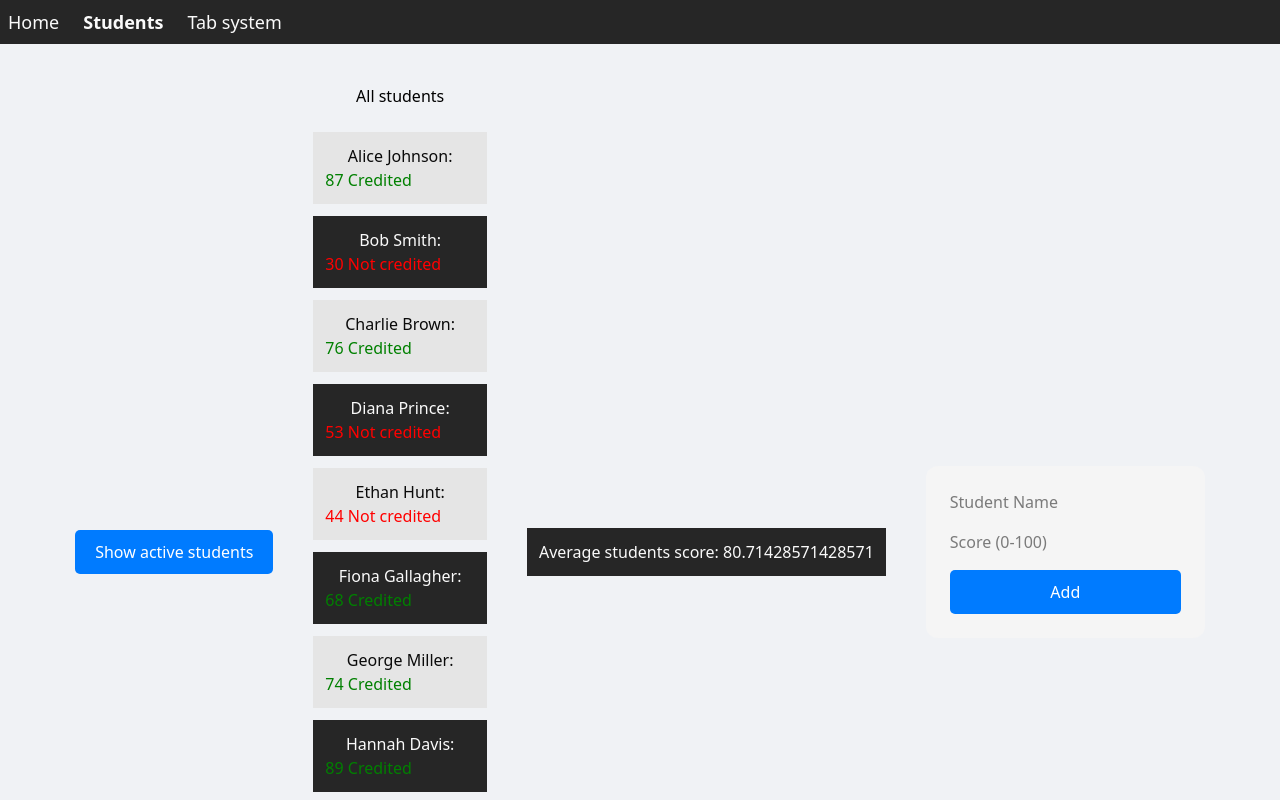
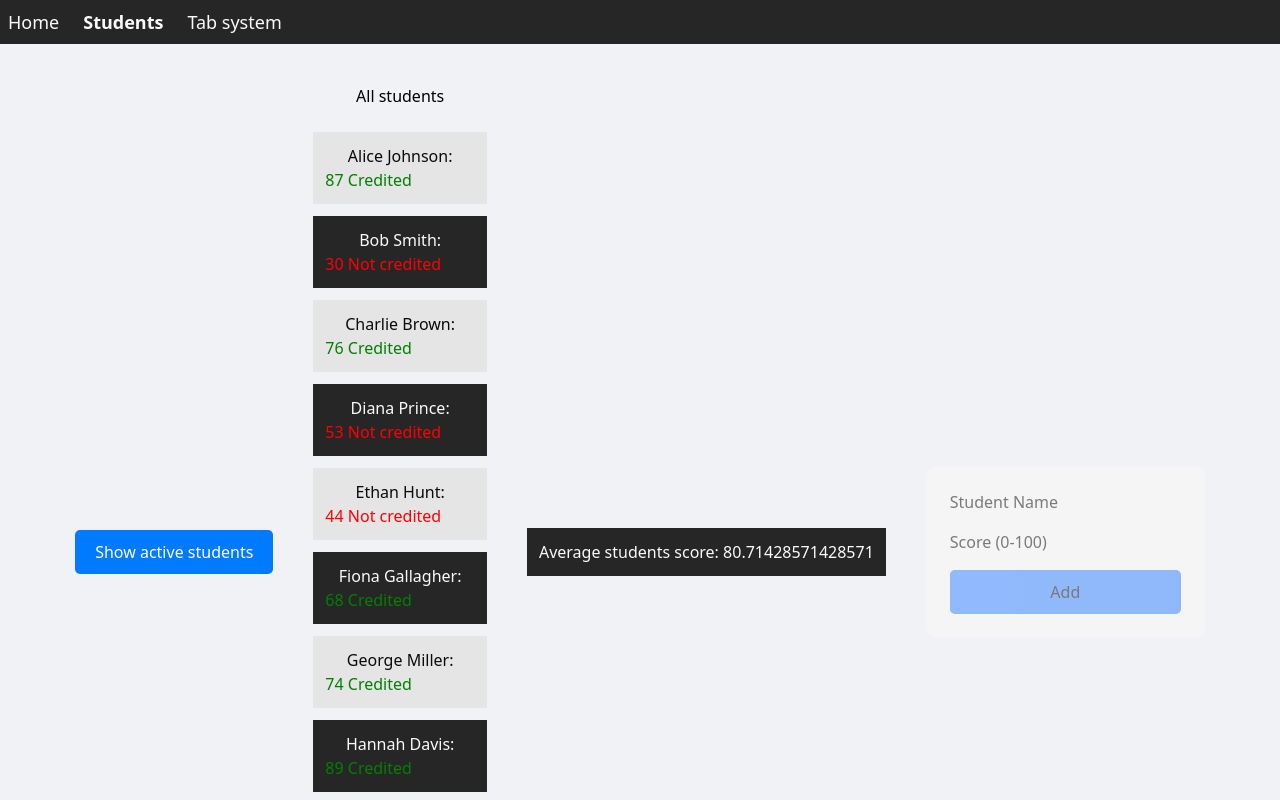
Before and after one commit to Kentypa/ETI-React-Learing-Again, a React (Vite) app in the folder apps/frontend/: page /ETI-React-Learing-Again/students in a window 1280 px wide. Shown: the top 800 px of the page. Built offline with nearby package versions, Linux system fonts and the light colour scheme.

Commit message:
small fix

```diff
--- a/apps/frontend/src/shared/components/molecules/AddStudentForm/AddStudentForm.tsx
+++ b/apps/frontend/src/shared/components/molecules/AddStudentForm/AddStudentForm.tsx
@@ -78,7 +78,12 @@ export const AddStudentForm: FC<Props> = ({ onAdd }) => {
         )}
       </div>
 
-      <Button type="submit" disabled={touched && !isValid} variant="primary">
+      <Button
+        type="submit"
+        disabled={!isValid}
+        className="hover:cursor-not-allowed bg-blue-500 disabled:opacity-50"
+        variant="primary"
+      >
         Add
       </Button>
     </form>
```
